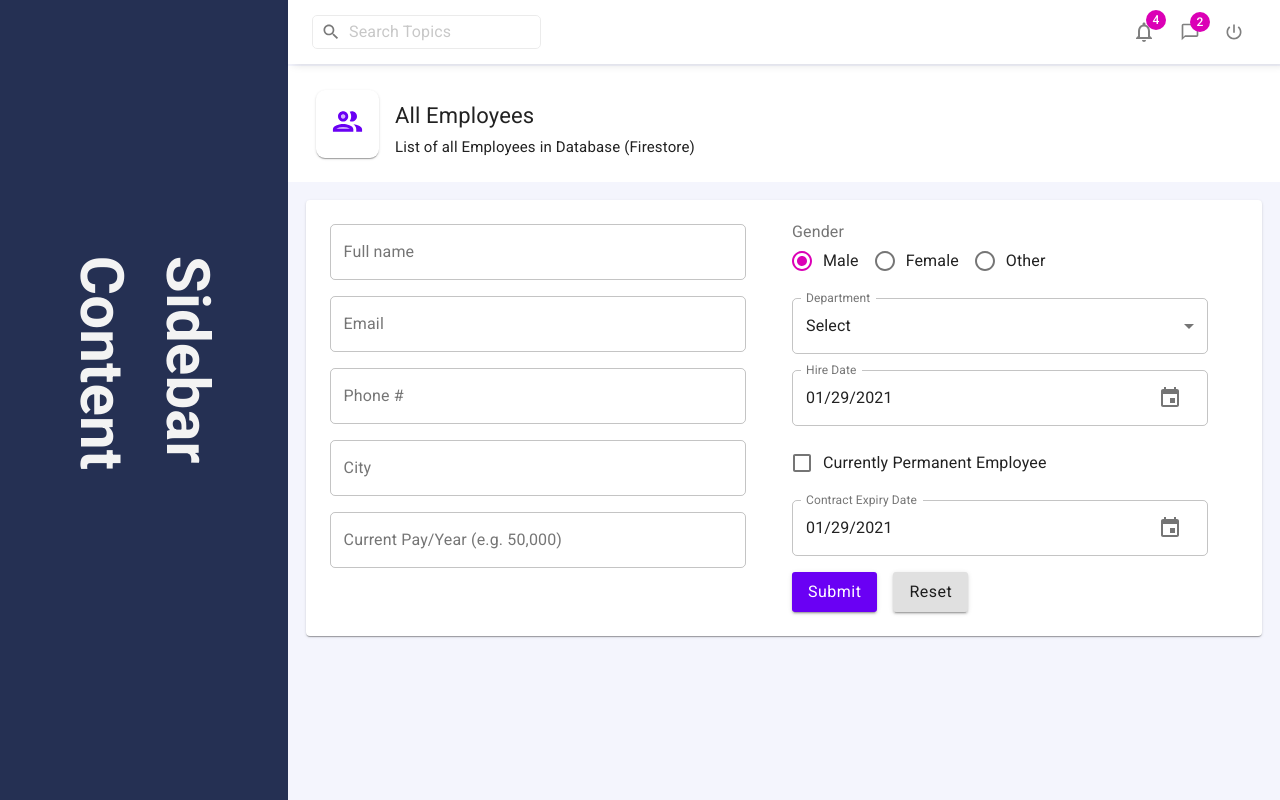
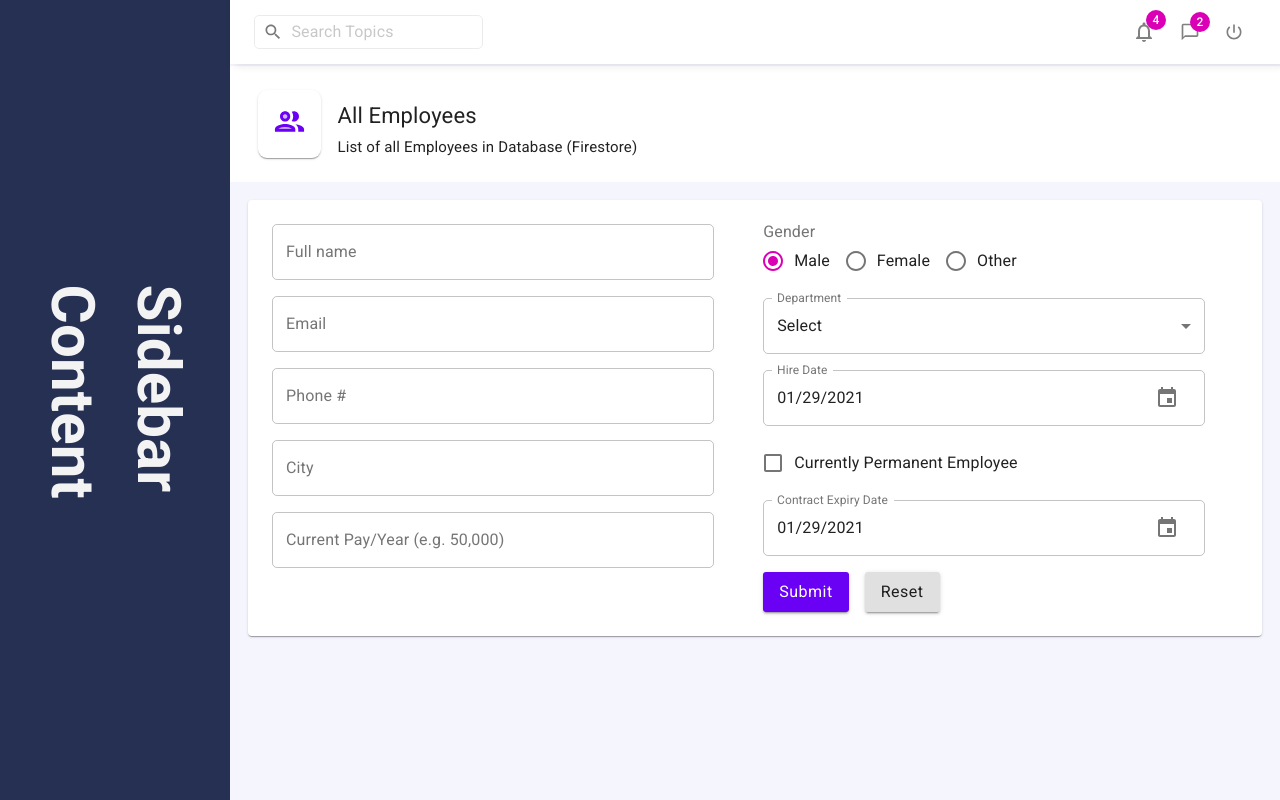
Before and after one commit to azharzaman1/Comany-Virtual-Assistant, a React (Create React App) app: page / in a window 1280 px wide. Built offline with nearby package versions, Linux system fonts and the light colour scheme.

Commit message:
Changing Default

```diff
--- a/package.json
+++ b/package.json
@@ -7,6 +7,7 @@
     "@material-ui/core": "^4.11.0",
     "@material-ui/icons": "^4.9.1",
     "@material-ui/pickers": "^3.2.10",
+    "@reduxjs/toolkit": "^1.5.0",
     "@testing-library/jest-dom": "^4.2.4",
     "@testing-library/react": "^9.5.0",
     "@testing-library/user-event": "^7.2.1",
@@ -15,8 +16,10 @@
     "moment": "^2.29.1",
     "react": "^16.13.1",
     "react-dom": "^16.13.1",
+    "react-redux": "^7.2.2",
     "react-router-dom": "^5.2.0",
-    "react-scripts": "3.4.3"
+    "react-scripts": "3.4.3",
+    "redux": "^4.0.5"
   },
   "scripts": {
     "start": "react-scripts start",
--- a/src/App.css
+++ b/src/App.css
@@ -96,5 +96,5 @@ h5 {
 }
 
 .app__changeableContent {
-  flex: 0.775;
+  flex: 0.82;
 }
--- a/src/Components/SideMenu.css
+++ b/src/Components/SideMenu.css
@@ -3,8 +3,7 @@
   flex-direction: column;
   height: 100%;
   background-color: #253053;
-  flex: 0.225;
-  /* box-shadow: 3px 3px 7px 0 rgba(0, 0, 0, 0.5); */
+  flex: 0.18;
   justify-content: center;
   color: rgb(243, 243, 243);
 }
```
Also changed, not shown: 2 other files (tests, documents, lock files or other folders).
